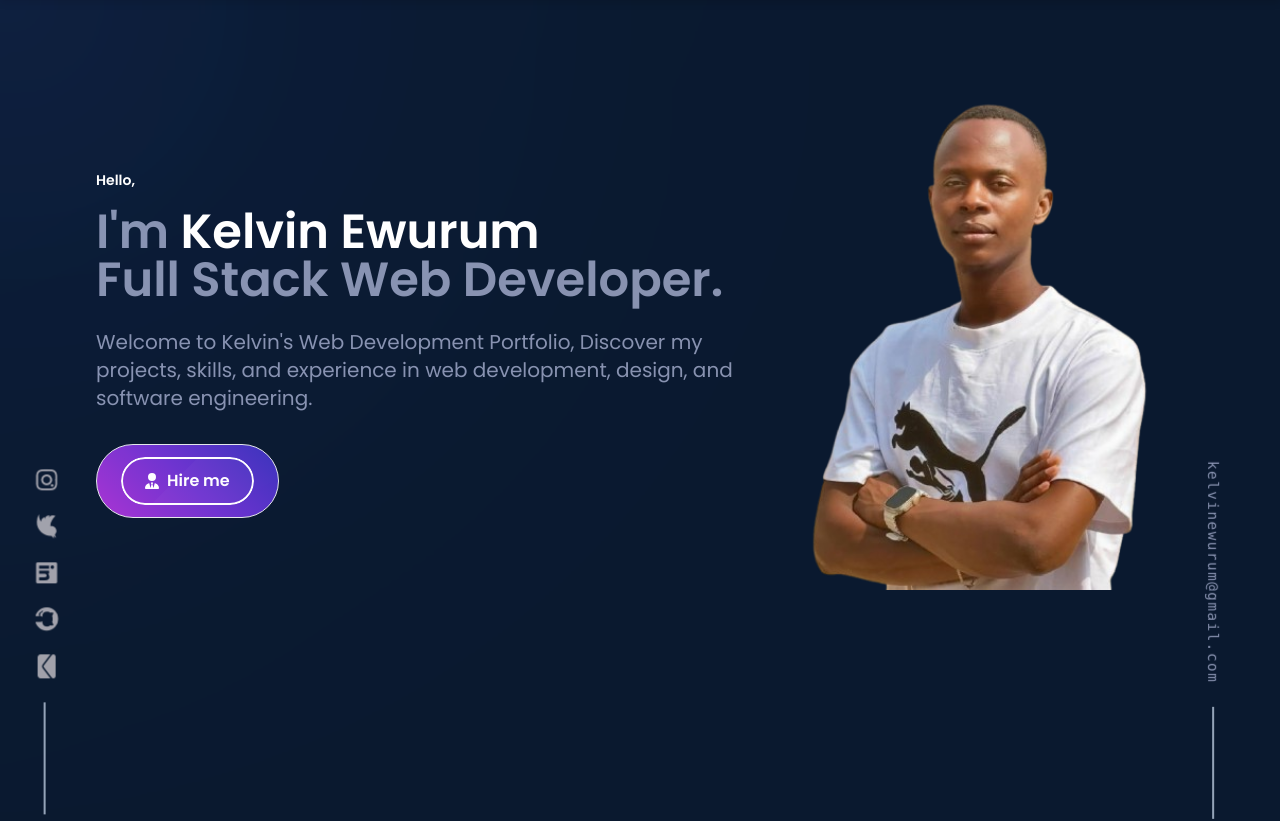
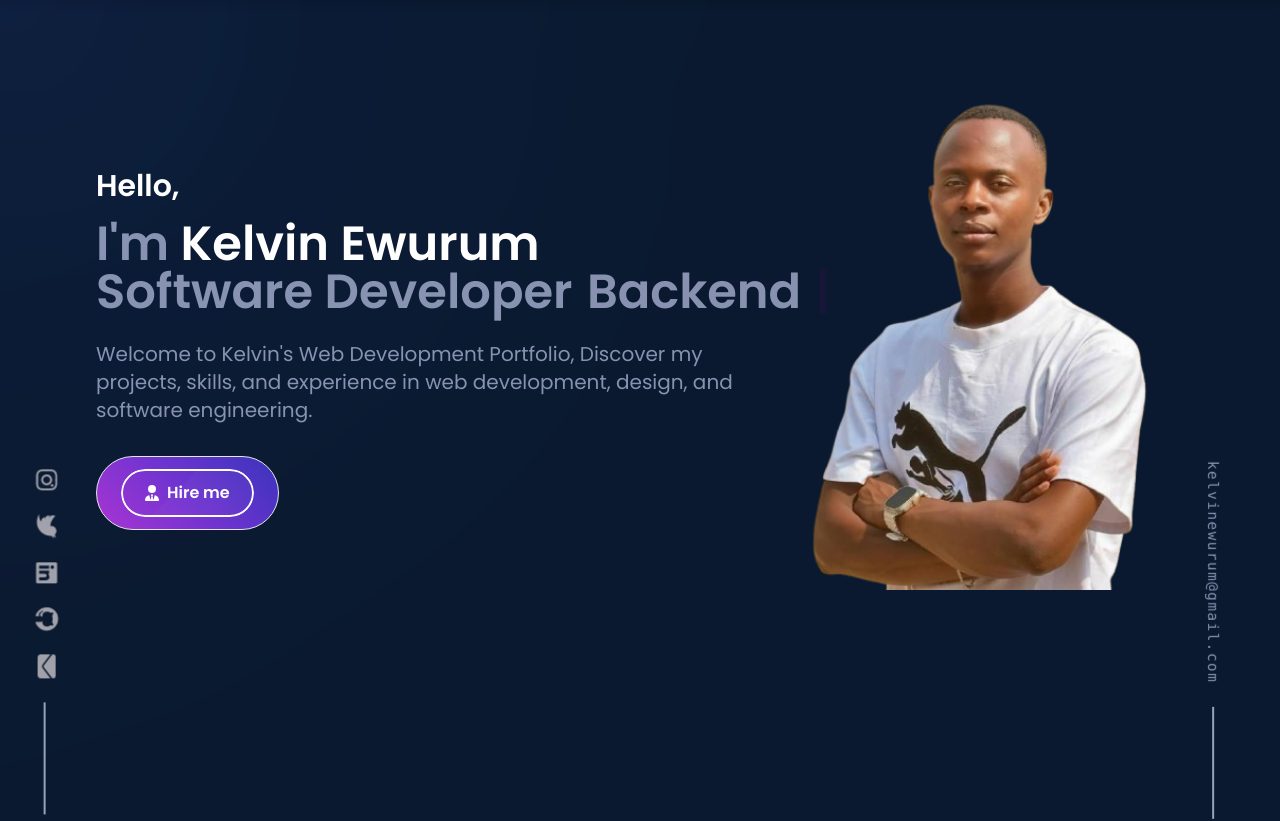
Before and after one commit to kelvinempires/portfolio-react, a React (Vite) app: page / in a window 1280 px wide. Shown: the top 821 px of the page. Built offline with nearby package versions, Linux system fonts and the light colour scheme.

Commit message:
feat: add react-simple-typewriter for animated text in HeroSection and update styles in Contact component

```diff
--- a/package.json
+++ b/package.json
@@ -23,6 +23,7 @@
     "react-icons": "^5.4.0",
     "react-router-dom": "^7.1.1",
     "react-scroll": "^1.9.0",
+    "react-simple-typewriter": "^5.0.1",
     "react-toastify": "^11.0.2"
   },
   "devDependencies": {
--- a/src/components/Contact.jsx
+++ b/src/components/Contact.jsx
@@ -49,16 +49,16 @@ const Contact = () => {
   return (
     <section
       id="contact"
-      className="section-p1 flex flex-col md:flex-row items-center justify-between py-12 px-4 md:px-24"
+      className="section-p1 flex flex-col md:flex-row items-center justify-center py-12 px-8 sm:px-12 md:px-24 "
     >
-      <div className="details w-full md:w-1/2 mb-12 md:mb-0">
+      <div className="details w-full  md:w-1/2 mb-12 md:mb-0">
         <h2 className="text-4xl font-bold mb-4 text-zinc-400 mt-6">
           Contact Me
         </h2>
         <p className="mb-6">
           Fill out the form to discuss work opportunities or inquiries.
         </p>
-        <form className="space-y-4" ref={form} onSubmit={sendEmail}>
+        <form className="space-y-4 " ref={form} onSubmit={sendEmail}>
           <input
             type="text"
             className="w-full md:w-3/4 p-2 border border-gray-300 rounded focus:border-indigo-500 hover:border-indigo-400 transition-colors duration-300"
--- a/src/components/HeroSection.jsx
+++ b/src/components/HeroSection.jsx
@@ -1,9 +1,30 @@
 import { FontAwesomeIcon } from "@fortawesome/react-fontawesome";
 import { faUserTie } from "@fortawesome/free-solid-svg-icons";
 import heroPics1 from "../assets/kelvin.png";
-// import SocialIcons from "./SocialIcons";
+import { useTypewriter, Cursor } from "react-simple-typewriter";
+
 
 const HeroSection = () => {
+ const [text] = useTypewriter({
+   words: [
+     "React",
+     "Frontend",
+     "Backend ",
+     "Web Design",
+     "UI/UX ",
+     "Full-Stack",
+     "javaScript ",
+     "HTML",
+     "CSS ",
+     "Next.js",
+     "typeScript",
+     "Node.js",
+     "Express",
+     "MongoDB",
+   ],
+   loop: 100,
+   onLoopDone: () => console.log(`loop completed after 3 runs.`),
+ });
 
   return (
     <section className="flex">
@@ -13,7 +34,7 @@ const HeroSection = () => {
         className="h-screen  md:mt-24 mt-16 w-screen max-w-7xl mx-auto overflow-hidden relative md:py-8 py-12 px-8 md:px-24   sm:mt-20 sm:px-8 "
       >
         <div className="relative z-10 bottom-0 mt-5 sm:mt-10">
-          <span className="text-2xl sm:text-sm font-semibold block md:inline">
+          <span className="text-2xl sm:text-3xl font-semibold block md:inline">
             Hello,
           </span>
           <br className="block md:hidden" />
@@ -23,9 +44,14 @@ const HeroSection = () => {
             </span>
             <span className="block md:inline">Kelvin Ewurum</span>
             <br />
+            <span className="text-customColor text-4xl sm:text-5xl animateTyping">
+              Software Developer{" "}
+            </span>
+            <br className="block md:hidden" />
             <span className="text-customColor text-4xl sm:text-5xl">
-              Full Stack Web Developer.
+              {text}
             </span>
+            <Cursor cursorColor="purple" />
           </span>
 
           <p className="mt-6 text-xl bg- max-w-2xl hidden md:block text-colorP">
--- a/src/index.css
+++ b/src/index.css
@@ -208,3 +208,27 @@ p {
     color: rgba(0, 0, 0, 0.155);
   }
 }
+@keyframes typing {
+  from {
+    width: 0;
+  }
+  to {
+    width: 100%;
+  }
+}
+
+@keyframes blink-caret {
+  from, to {
+    border-color: transparent;
+  }
+  50% {
+    border-color: currentColor;
+  }
+}
+
+.animateTyping {
+  animation: typing 3.5s steps(30, end), blink-caret 0.75s step-end infinite;
+  white-space: nowrap;
+  overflow: hidden;
+  border-right: 3px solid; /* Creates the blinking cursor */
+}
--- a/tailwind.config.js
+++ b/tailwind.config.js
@@ -3,6 +3,7 @@ export default {
   content: ["./index.html", "./src/**/*.{js,ts,jsx,tsx}"],
   theme: {
     extend: {
+
       colors: {
         customColor: "rgb(136, 146, 176)",
         colorP: "rgb(136, 146, 176)",
```
Also changed, not shown: 1 other file (tests, documents, lock files or other folders).
